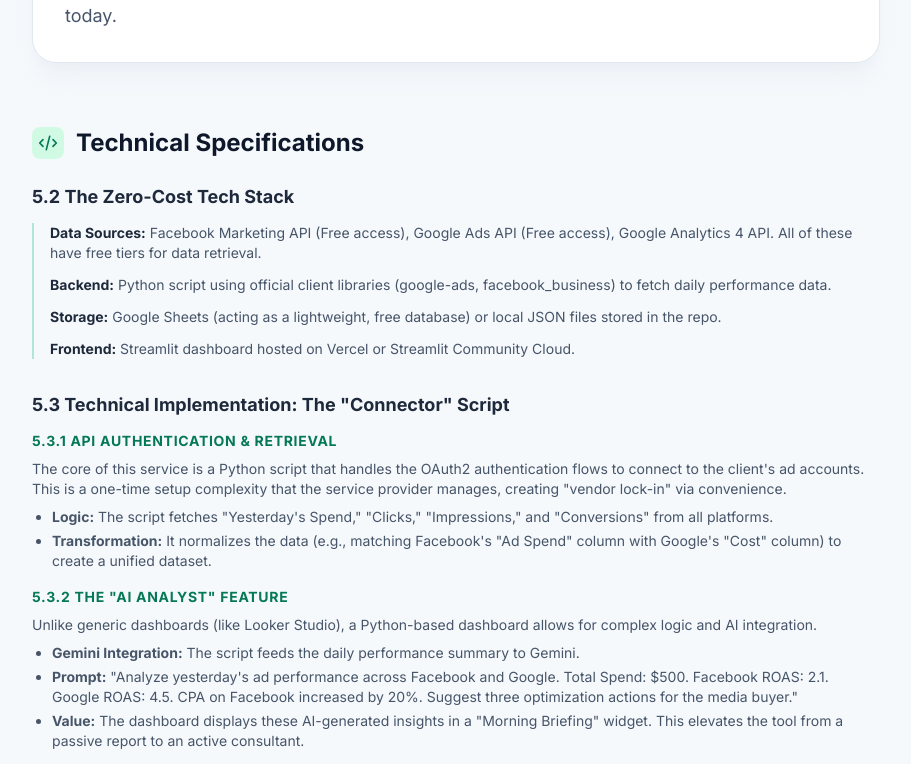
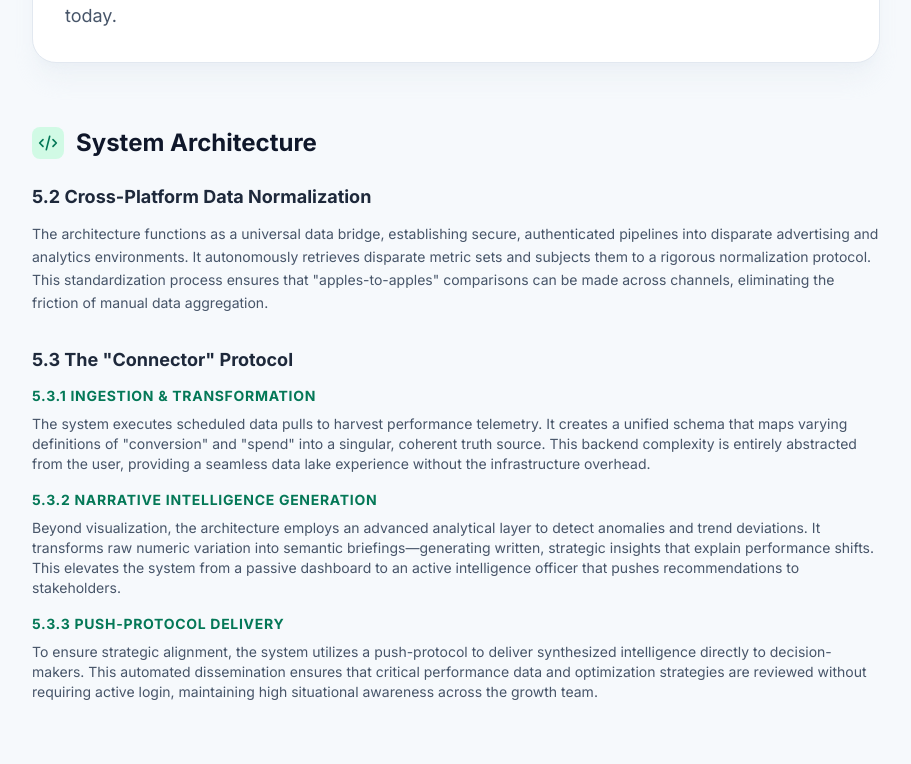
Before and after one commit to Hydrel-Tech/Hydrel, a React (Vite) app in the folder hydrel og 2/: page /UnifiedMarketingIntelligence in a window 1280 px wide. Shown: the part 900-1664 px from the top of the page, without its empty margins (184-1095 px from the left). Built offline with nearby package versions, Linux system fonts and the light colour scheme.

Commit message:
Update section titles and content in UnifiedMarketingIntelligence

```diff
--- a/hydrel og 2/pages/UnifiedMarketingIntelligence.tsx
+++ b/hydrel og 2/pages/UnifiedMarketingIntelligence.tsx
@@ -46,53 +46,39 @@ export const UnifiedMarketingIntelligence: React.FC = () => {
                 <path strokeLinecap="round" strokeLinejoin="round" strokeWidth={2} d="M10 20l4-16m4 4l4 4-4 4M6 16l-4-4 4-4" />
               </svg>
             </span>
-            Technical Specifications
+            System Architecture
           </h2>
 
           <div className="space-y-8">
             <section>
-              <h3 className="text-lg font-bold text-slate-800 mb-3">5.2 The Zero-Cost Tech Stack</h3>
-               <ul className="space-y-3 pl-4 border-l-2 border-emerald-500/30">
-                <li className="text-sm text-slate-600">
-                  <strong className="text-slate-800">Data Sources:</strong> Facebook Marketing API (Free access), Google Ads API (Free access), Google Analytics 4 API. All of these have free tiers for data retrieval.
-                </li>
-                <li className="text-sm text-slate-600">
-                  <strong className="text-slate-800">Backend:</strong> Python script using official client libraries (google-ads, facebook_business) to fetch daily performance data.
-                </li>
-                <li className="text-sm text-slate-600">
-                  <strong className="text-slate-800">Storage:</strong> Google Sheets (acting as a lightweight, free database) or local JSON files stored in the repo.
-                </li>
-                 <li className="text-sm text-slate-600">
-                  <strong className="text-slate-800">Frontend:</strong> Streamlit dashboard hosted on Vercel or Streamlit Community Cloud.
-                </li>
-              </ul>
+              <h3 className="text-lg font-bold text-slate-800 mb-3">5.2 Cross-Platform Data Normalization</h3>
+               <p className="text-slate-600 leading-relaxed text-sm mb-4">
+                 The architecture functions as a universal data bridge, establishing secure, authenticated pipelines into disparate advertising and analytics environments. It autonomously retrieves disparate metric sets and subjects them to a rigorous normalization protocol. This standardization process ensures that "apples-to-apples" comparisons can be made across channels, eliminating the friction of manual data aggregation.
+               </p>
             </section>
 
              <section>
-              <h3 className="text-lg font-bold text-slate-800 mb-3">5.3 Technical Implementation: The "Connector" Script</h3>
+              <h3 className="text-lg font-bold text-slate-800 mb-3">5.3 The "Connector" Protocol</h3>
 
               <div className="mb-4">
-                  <h4 className="text-sm font-bold text-emerald-700 uppercase tracking-wider mb-2">5.3.1 API Authentication & Retrieval</h4>
-                  <p className="text-slate-600 text-sm mb-2">The core of this service is a Python script that handles the OAuth2 authentication flows to connect to the client's ad accounts. This is a one-time setup complexity that the service provider manages, creating "vendor lock-in" via convenience.</p>
-                  <ul className="list-disc pl-5 text-sm text-slate-600 space-y-1">
-                      <li><strong>Logic:</strong> The script fetches "Yesterday's Spend," "Clicks," "Impressions," and "Conversions" from all platforms.</li>
-                      <li><strong>Transformation:</strong> It normalizes the data (e.g., matching Facebook's "Ad Spend" column with Google's "Cost" column) to create a unified dataset.</li>
-                  </ul>
+                  <h4 className="text-sm font-bold text-emerald-700 uppercase tracking-wider mb-2">5.3.1 Ingestion & Transformation</h4>
+                  <p className="text-slate-600 text-sm mb-2">
+                    The system executes scheduled data pulls to harvest performance telemetry. It creates a unified schema that maps varying definitions of "conversion" and "spend" into a singular, coherent truth source. This backend complexity is entirely abstracted from the user, providing a seamless data lake experience without the infrastructure overhead.
+                  </p>
               </div>
 
               <div className="mb-4">
-                  <h4 className="text-sm font-bold text-emerald-700 uppercase tracking-wider mb-2">5.3.2 The "AI Analyst" Feature</h4>
-                  <p className="text-slate-600 text-sm mb-2">Unlike generic dashboards (like Looker Studio), a Python-based dashboard allows for complex logic and AI integration.</p>
-                  <ul className="list-disc pl-5 text-sm text-slate-600 space-y-1">
-                      <li><strong>Gemini Integration:</strong> The script feeds the daily performance summary to Gemini.</li>
-                      <li><strong>Prompt:</strong> "Analyze yesterday's ad performance across Facebook and Google. Total Spend: $500. Facebook ROAS: 2.1. Google ROAS: 4.5. CPA on Facebook increased by 20%. Suggest three optimization actions for the media buyer."</li>
-                      <li><strong>Value:</strong> The dashboard displays these AI-generated insights in a "Morning Briefing" widget. This elevates the tool from a passive report to an active consultant.</li>
-                  </ul>
+                  <h4 className="text-sm font-bold text-emerald-700 uppercase tracking-wider mb-2">5.3.2 Narrative Intelligence Generation</h4>
+                  <p className="text-slate-600 text-sm mb-2">
+                    Beyond visualization, the architecture employs an advanced analytical layer to detect anomalies and trend deviations. It transforms raw numeric variation into semantic briefings—generating written, strategic insights that explain performance shifts. This elevates the system from a passive dashboard to an active intelligence officer that pushes recommendations to stakeholders.
+                  </p>
               </div>
 
                <div className="mb-4">
-                  <h4 className="text-sm font-bold text-emerald-700 uppercase tracking-wider mb-2">5.3.3 Automated Reporting</h4>
-                  <p className="text-slate-600 text-sm mb-2">The system can also use the Gmail API to email a PDF summary (generated via Python's FPDF library) of the dashboard to the client every Monday morning automatically. This "push" notification ensures the client sees value even if they don't log in.</p>
+                  <h4 className="text-sm font-bold text-emerald-700 uppercase tracking-wider mb-2">5.3.3 Push-Protocol Delivery</h4>
+                  <p className="text-slate-600 text-sm mb-2">
+                    To ensure strategic alignment, the system utilizes a push-protocol to deliver synthesized intelligence directly to decision-makers. This automated dissemination ensures that critical performance data and optimization strategies are reviewed without requiring active login, maintaining high situational awareness across the growth team.
+                  </p>
               </div>
 
             </section>
```
